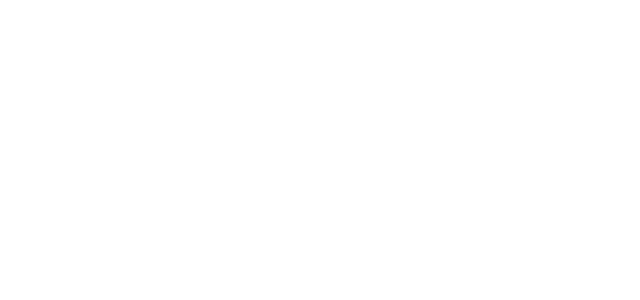
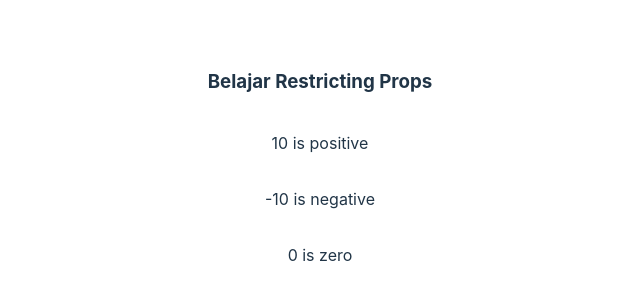
Before and after one commit to MAA14/belajar-react-typescript, a React (Vite) app: page /restricted-props in a window 1280 px wide. Before the commit this address had no page. Shown: the part 234-534 px from the top of the page, without its empty margins (320-960 px from the left). Built offline with nearby package versions, Linux system fonts and the light colour scheme.

Commit message:
Update: belajar restricting props

```diff
--- /dev/null
+++ b/src/basic-syntax/restricting-props/RestrictedNumber.tsx
@@ -0,0 +1,67 @@
+type NumberType = {
+  value: number;
+};
+
+type PositiveNumberType = NumberType & {
+  isPositive: boolean;
+  isNegative?: never;
+  isZero?: never;
+};
+
+type NegativeNumberType = NumberType & {
+  isNegative: boolean;
+  isPositive?: never;
+  isZero?: never;
+};
+
+type ZeroNumberType = NumberType & {
+  isZero: boolean;
+  isPositive?: never;
+  isNegative?: never;
+};
+
+type RestrictedNumberProps =
+  | PositiveNumberType
+  | NegativeNumberType
+  | ZeroNumberType;
+
+export const RestrictedNumber = (props: RestrictedNumberProps) => {
+  return (
+    <p>
+      {props.value} is{" "}
+      {props.isPositive ? "positive" : props.isNegative ? "negative" : ""}{" "}
+      {props.isZero ? "zero" : ""}
+    </p>
+  );
+};
+
+/**
+ * Component untuk menampilkan nilai number dengan prop yang dibatasi
+ *
+ * @example
+ * <RestrictedNumber
+ *  value={10}
+ *  isPositive={true}
+ * />
+ *
+ * @example
+ * <RestrictedNumber
+ *  value={10}
+ *  isPositive={true}
+ * />
+ *
+ * @example
+ * <RestrictedNumber
+ *  value={10}
+ *  isNegative={true}
+ * />
+ *
+ * @throws {TypeError} Jika prop yang diberikan lebih dari 1 type
+ * @example
+ * <RestrictedNumber
+ *  value={0}
+ *  isPositive={true}
+ *  isNegative={true}
+ *  isZero={true}
+ * />
+ */
--- a/src/main.tsx
+++ b/src/main.tsx
@@ -10,6 +10,7 @@
 import { ToggleButton } from "./basic-syntax/use-ref-syntax/ToggleButton.tsx";
 import { BrowserRouter, Routes, Route } from "react-router-dom";
 import { List, List2 } from "./basic-syntax/generic-props/List.tsx";
+import { RestrictedNumber } from "./basic-syntax/restricting-props/RestrictedNumber.tsx";
 
 ReactDOM.createRoot(document.getElementById("root")!).render(
   <React.StrictMode>
@@ -91,6 +92,18 @@
             </>
           }
         />
+        <Route
+          path="/restricted-props"
+          element={
+            <>
+              <h3>Belajar Restricting Props</h3>
+              <RestrictedNumber value={10} isPositive />
+              <RestrictedNumber value={-10} isNegative />
+              <RestrictedNumber value={0} isZero />
+              {/* <RestrictedNumber value={100} isPositive isNegative isZero />  @ERROR */}
+            </>
+          }
+        />
       </Routes>
     </BrowserRouter>
   </React.StrictMode>
```
